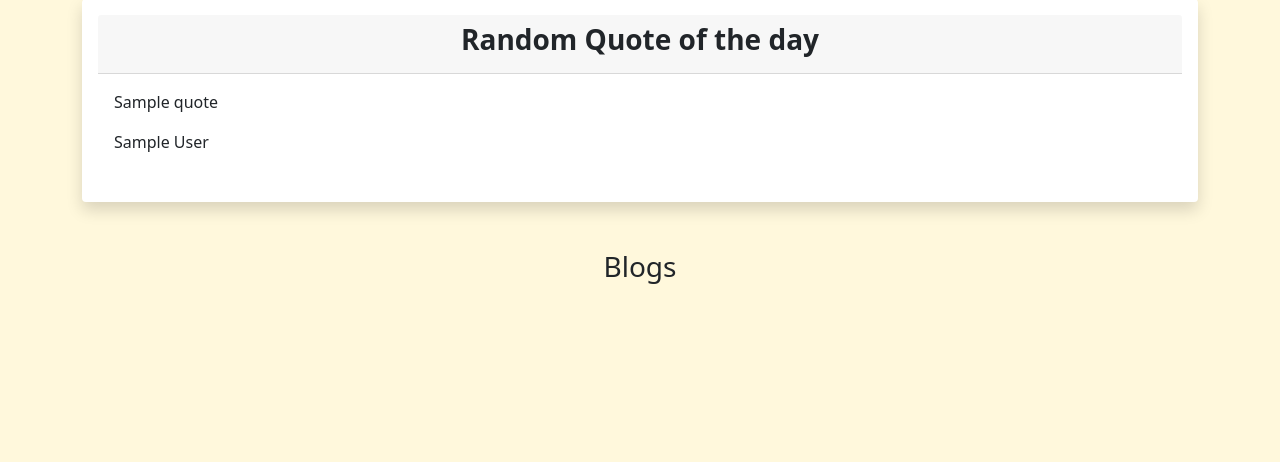
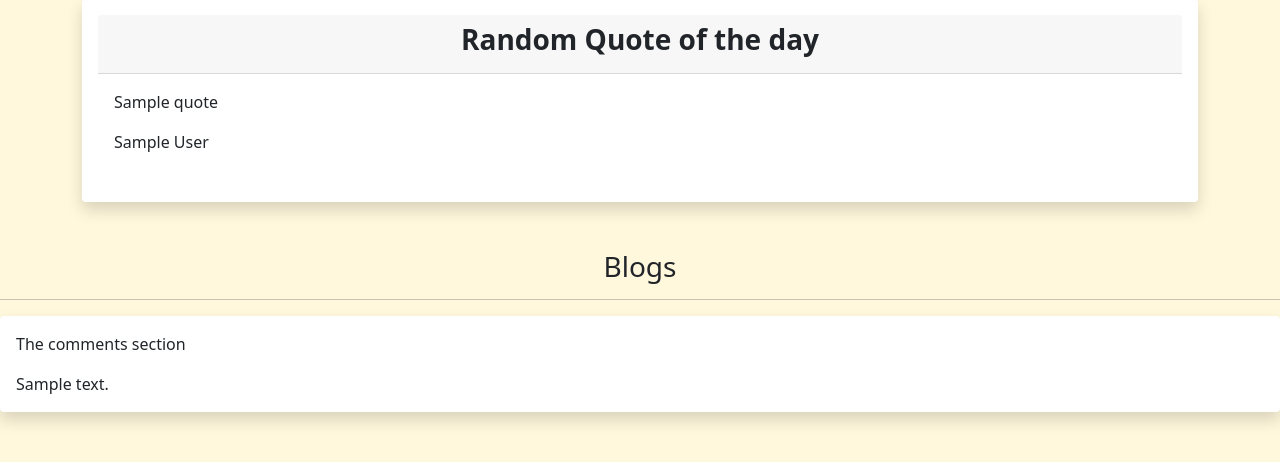
Before and after one commit to AdnanK1/blogger, a Flask app: page / in a window 1280 px wide. Shown: the part 57-519 px from the top of the page. Run offline with Flask 2, Linux system fonts and the light colour scheme; tables that the repository leaves empty hold one stand-in row (values such as "Sample post"); a database or web service that is not in the repository returns one stand-in record (values such as "Sample title"); data that the repository does not hold is empty.

Commit message:
Added a comments section to the homepage

```diff
--- a/app/main/views.py
+++ b/app/main/views.py
@@ -10,8 +10,9 @@ from ..request import get_quote
 @main.route('/home')
 def index_page():
     blogs = Blog.query.all()
+    comments = Comment.query.all()
     quotes = get_quote()
-    return render_template('index.html',blogs=blogs,quotes=quotes)
+    return render_template('index.html',blogs=blogs,quotes=quotes,comments=comments)
 
 @main.route('/register', methods=['GET', 'POST'])
 def register_page():
--- a/app/templates/index.html
+++ b/app/templates/index.html
@@ -46,4 +46,11 @@ Home Page
 </div>
 {% endfor %}
 {% endif %}
+{% for comment in comments %}
+<hr>
+<div class="shadow p-3 mb-5 bg-body rounded">
+    <p class="card-text">The comments section</p>
+    <p class="card-text">{{comment.comment}}</p>
+</div>
+{% endfor  %}
 {% endblock %}
```
Also changed, not shown: manage.py (+7 -0 lines).
